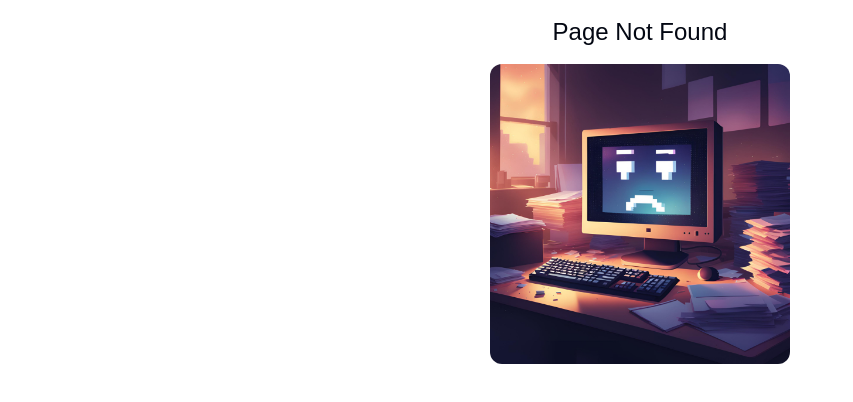
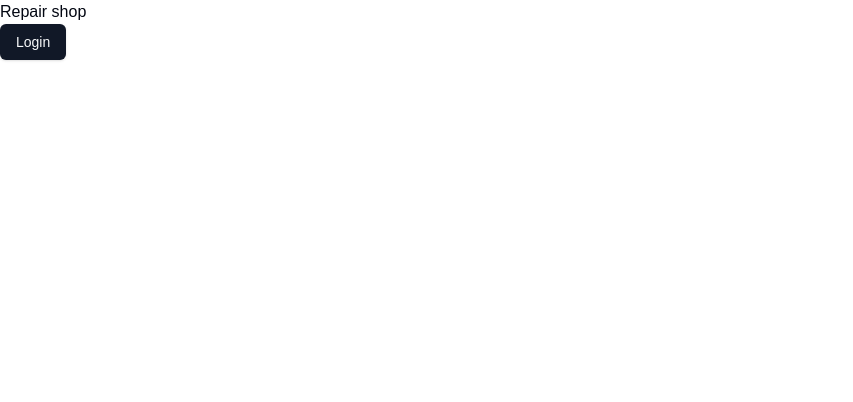
Before and after one commit to IshKevin/next-fullstack_shop, a Next.js app: page /login in a window 1280 px wide. Before the commit this address had no page. Shown: the top 402 px of the page, without its empty margins (0-853 px from the left). Built offline with nearby package versions, Linux system fonts and the light colour scheme.

Commit message:
Add login page with Kinde Auth integration

```diff
--- /dev/null
+++ b/src/app/login/page.tsx
@@ -0,0 +1,11 @@
+import { LoginLink } from "@kinde-oss/kinde-auth-nextjs/components";
+import { Button } from "@/components/ui/button";
+
+export default function LoginPage() {
+    return (
+        <main>
+        <h1>Repair shop</h1>
+        <Button onClick={() => LoginLink()}>Login</Button>
+        </main>
+    );
+}
```
